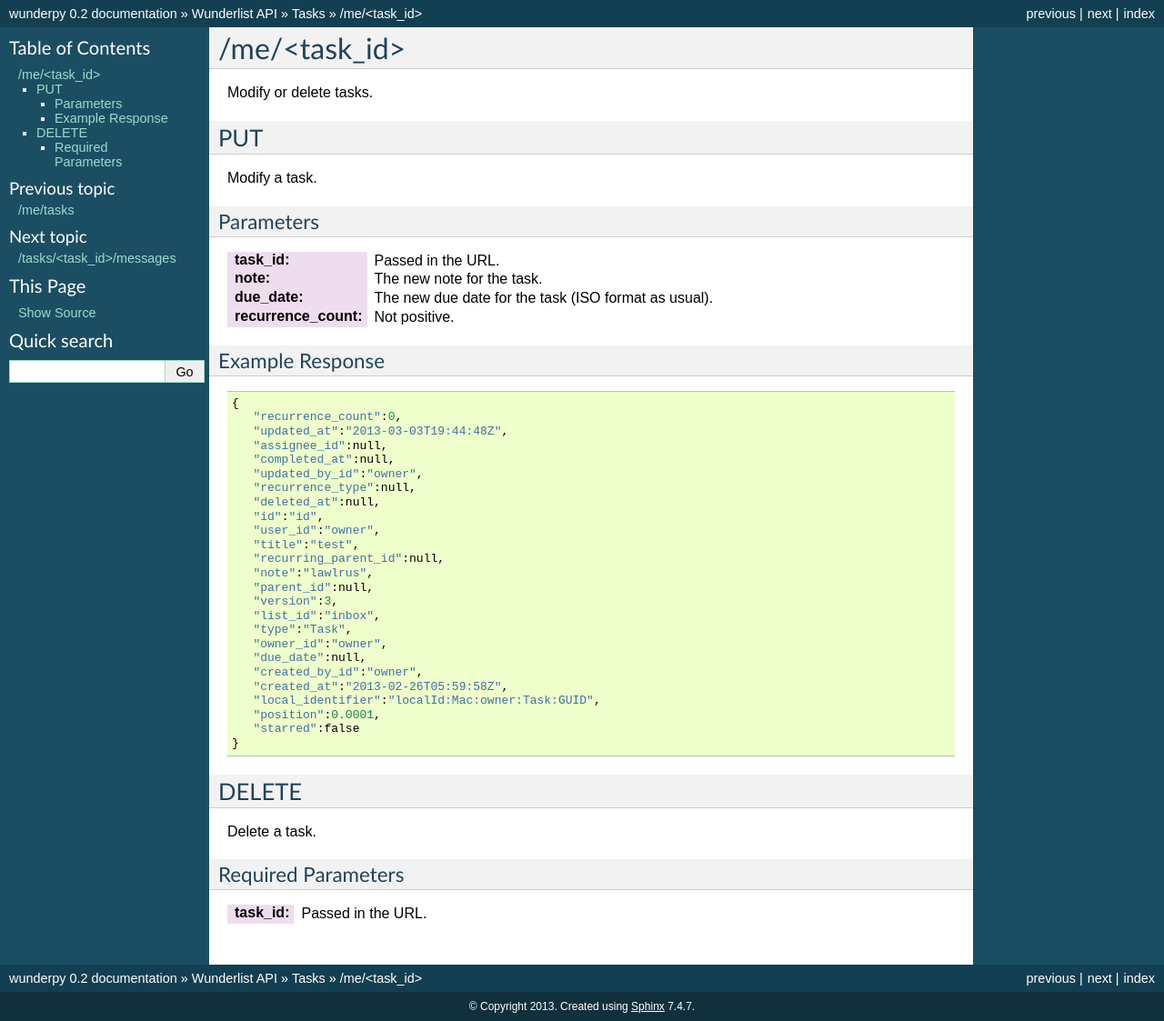
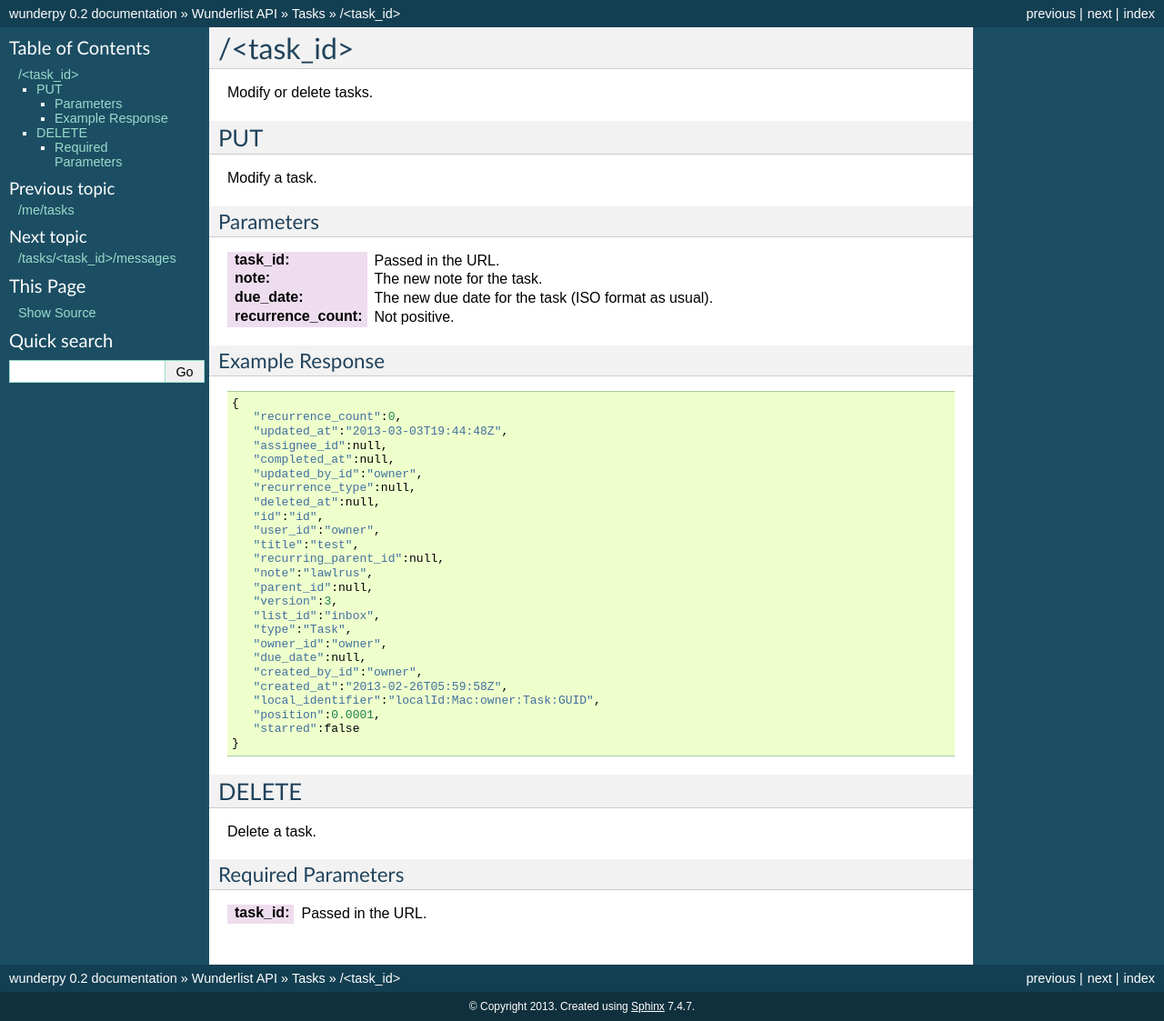
Before and after one commit to movermeyer/wunderpy, a Sphinx documentation site: the page built from docs/source/wunderlist_api/tasks/task_id.rst, in a window 1280 px wide. Shown: the whole page at 91% size. Built offline with Sphinx 7.4.7, drawn with Linux system fonts in a browser that asks for light colours.

Commit message:
corrected API endpoint to modify a task
the API endpoint is located at
https://api.wunderlist.com/task_id
instead of
https://api.wunderlist.com/me/task_id

```diff
--- a/docs/source/wunderlist_api/tasks/task_id.rst
+++ b/docs/source/wunderlist_api/tasks/task_id.rst
@@ -1,4 +1,4 @@
-/me/<task_id>
+/<task_id>
 =============
 
 Modify or delete tasks.
```
